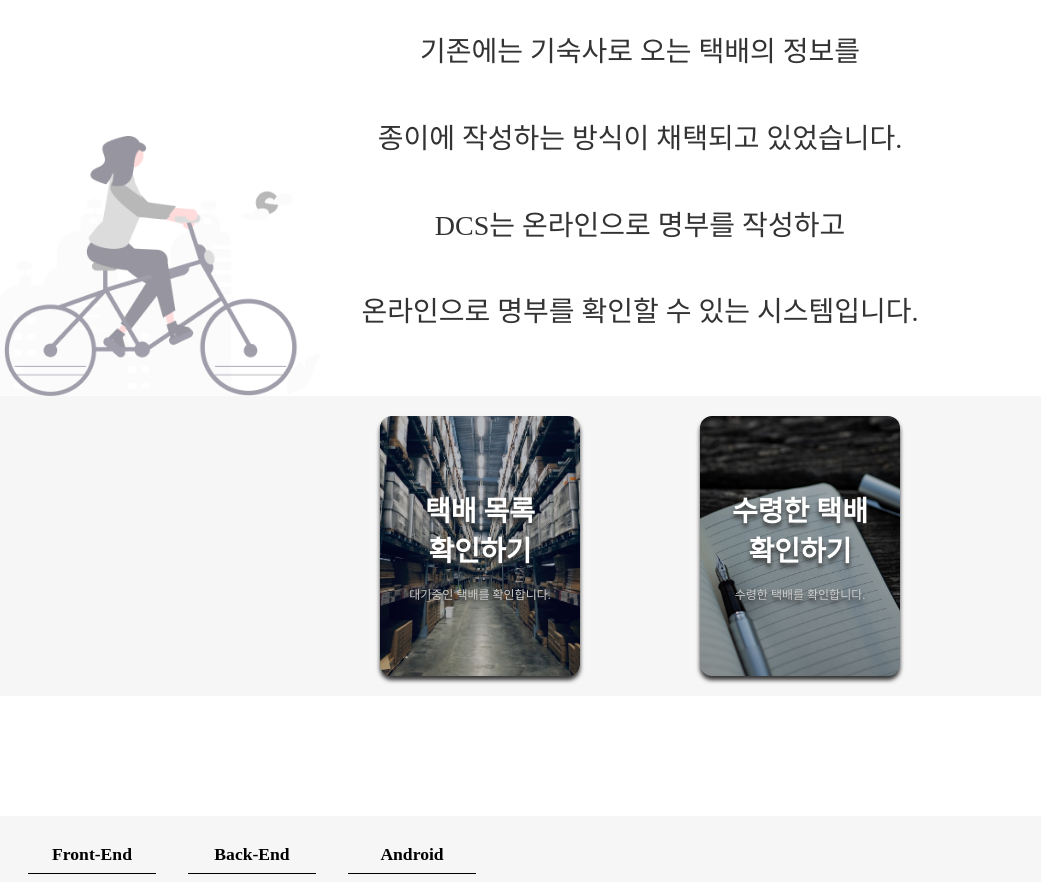
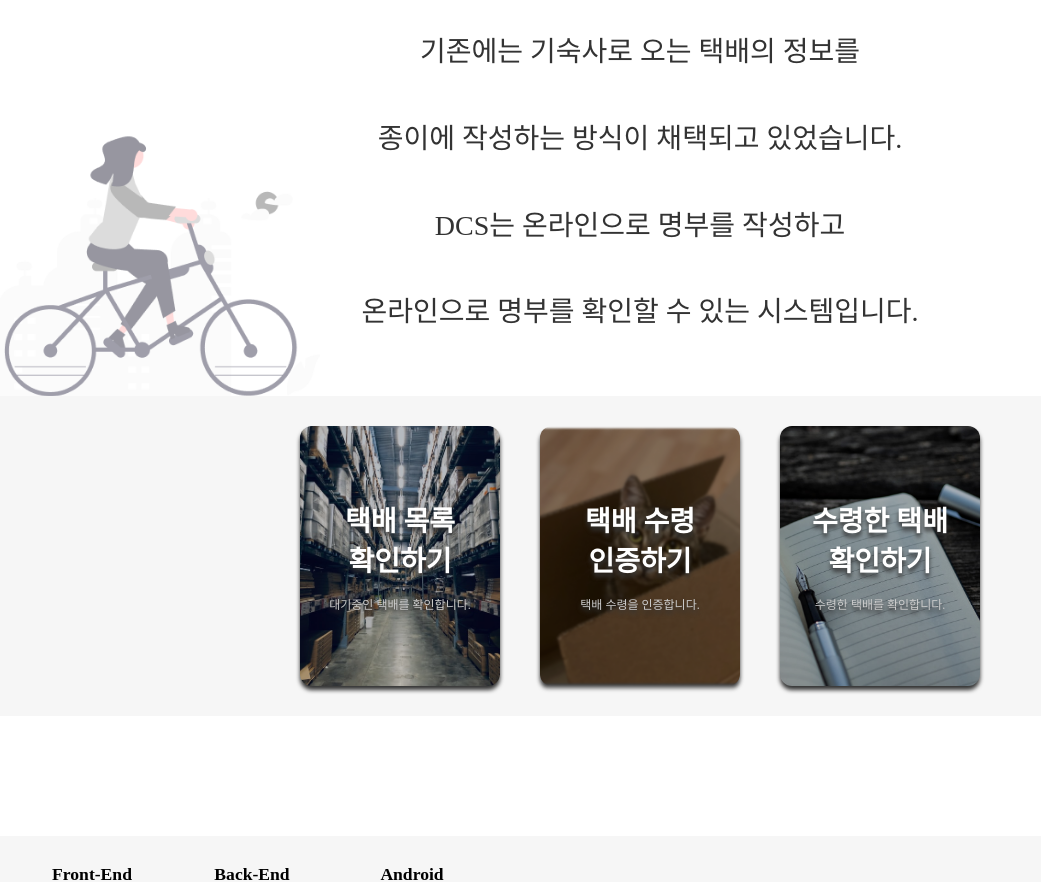
Before and after one commit to DDCS-DSM/DDCS_Web, a React (Create React App) app: page / in a window 1280 px wide. Shown: the part 560-1442 px from the top of the page, without its empty margins (0-1041 px from the left). Built offline with nearby package versions, Linux system fonts and the light colour scheme; the HTML template or start-up script is replaced by a standard one; a web font is replaced by a local one.

Commit message:
📝 ::  ClaimModal 복구 & 반응형 수정

```diff
--- a/src/App.tsx
+++ b/src/App.tsx
@@ -11,6 +11,7 @@ import Footer from "./components/Footer";
 import LoginModal from "./components/Modals/LoginModal";
 import PolicyModal from "./components/Modals/PolicyModal";
 import RegisterModal from "./components/Modals/RegisterModal";
+import ClaimModal from "./components/Modals/ClaimModal";
 
 axios.defaults.baseURL = "";
 
@@ -19,6 +20,7 @@ function App() {
   const [loginVisible, setLoginVisible] = useState<boolean>(false);
   const [policyVisible, setPolicyVisible] = useState<boolean>(false);
   const [registerVisible, setRegisterVisible] = useState<boolean>(false);
+  const [claimVisible, setClaimVisible] = useState<boolean>(false);
 
   return (
     <BrowserRouter>
@@ -44,10 +46,11 @@ function App() {
           setRegisterVisible={setRegisterVisible}
         />
       )}
+      {claimVisible && <ClaimModal setClaimVisible={setClaimVisible} />}
       <Header loginState={loginState} setLoginVisible={setLoginVisible} />
       <Title />
       <Routes>
-        <Route path="/" element={<Home />} />
+        <Route path="/" element={<Home setClaimVisible={setClaimVisible} />} />
         <Route path="/privacy" element={<Privacy />} />
         <Route path="/list" element={<List />} />
         <Route path="/enlist" element={<Enlist />} />
--- a/src/components/Background/Bike/Image/styles.ts
+++ b/src/components/Background/Bike/Image/styles.ts
@@ -3,7 +3,7 @@ import styled from "styled-components";
 export const Image = styled.img`
   position: absolute;
   left: 0;
-  transform: translateY(-35vh);
+  transform: translateY(-36.2vh);
 
   width: 40vh;
   height: 32.5vh;
--- a/src/components/Contents/Menu/index.tsx
+++ b/src/components/Contents/Menu/index.tsx
@@ -2,6 +2,7 @@ import * as S from "./styles";
 
 const Storage = require("../../../assets/images/storage.png");
 const Note = require("../../../assets/images/note.png");
+const Cat = require("../../../assets/images/cat.png");
 
 interface MenuContentProps {
   index: number;
@@ -20,6 +21,18 @@ const MenuContent = ({ index, setClaimVisible }: MenuContentProps) => {
       );
     case 2:
       return (
+        <S.Wrapper to="/"
+          onClick={() => {
+            if (setClaimVisible) setClaimVisible(true);
+          }}
+        >
+          <S.Background src={Cat} />
+          <S.Title>택배 수령 인증하기</S.Title>
+          <S.SubTitle>택배 수령을 인증합니다.</S.SubTitle>
+        </S.Wrapper>
+      );
+    case 3:
+      return (
         <S.Wrapper to="/">
           <S.Background src={Note} />
           <S.Title>수령한 택배 확인하기</S.Title>
--- a/src/components/Contents/Menu/styles.ts
+++ b/src/components/Contents/Menu/styles.ts
@@ -34,7 +34,8 @@ export const Wrapper = styled(Link)`
     filter: brightness(100%) drop-shadow(0 0.5vh 0.25vh #333);
   }
 
-  margin-right: 15vh;
+  margin-right: 10vh;
+
   :last-child {
     margin-right: 0;
   }
--- a/src/components/Contents/MenuCard/index.tsx
+++ b/src/components/Contents/MenuCard/index.tsx
@@ -23,17 +23,34 @@ const MenuCard = ({ index, setClaimVisible }: CardProps): JSX.Element => {
       );
     case 2:
       return (
-        <S.Card to="/">
+        <S.Card to="/"
+          onClick={() => {
+            if(setClaimVisible) setClaimVisible(true);
+          }}
+        >
           <S.LeftDiv>
             <img src={logo} alt="logo" />
             <S.TitleDiv>
-              <S.Title>수령한 택배 확인하기</S.Title>
-              <S.SubTitle>수령한 택배를 확인합니다.</S.SubTitle>
+              <S.Title>택배 수령 인증하기</S.Title>
+              <S.SubTitle>택배 수령을 인증합니다.</S.SubTitle>
             </S.TitleDiv>
           </S.LeftDiv>
           <img src={arrow} alt="arrow" />
         </S.Card>
       );
+    case 3:
+      return(
+        <S.Card to="/">
+          <S.LeftDiv>
+            <img src={logo} alt="logo" />
+            <S.TitleDiv>
+              <S.Title>택배 등록하기</S.Title>
+              <S.SubTitle>택배를 등록합니다.</S.SubTitle>
+            </S.TitleDiv>
+          </S.LeftDiv>
+          <img src={arrow} alt="arrow" />
+        </S.Card>
+      )
   }
 
   return <></>;
--- a/src/components/Menu/index.tsx
+++ b/src/components/Menu/index.tsx
@@ -6,7 +6,12 @@ import { useMediaQuery } from "react-responsive";
 
 import * as S from "./styles";
 
-const Menu = () => {
+interface MenuProps {
+  setClaimVisible: React.Dispatch<React.SetStateAction<boolean>>;
+}
+
+const Menu = ({ setClaimVisible }: MenuProps) => {
+
   const isMobile = useMediaQuery({ query: "(max-width: 426px)" });
 
   return (
@@ -15,12 +20,14 @@ const Menu = () => {
       {isMobile ? (
         <S.CardDiv>
           <Card index={1} />
-          <Card index={2} />
+          <Card index={2} setClaimVisible={setClaimVisible} />
+          <Card index={3} />
         </S.CardDiv>
       ) : (
         <S.Wrapper>
           <MenuContent index={1} />
-          <MenuContent index={2} />
+          <MenuContent index={2} setClaimVisible={setClaimVisible} />
+          <MenuContent index={3} />
         </S.Wrapper>
       )}
     </S.PreWrapper>
--- a/src/components/Menu/styles.ts
+++ b/src/components/Menu/styles.ts
@@ -6,7 +6,7 @@ export const PreWrapper = styled.div`
   margin: 0 auto;
 
   width: 100vw;
-  height: 37.5vh;
+  height: 40vh;
   @media ( max-width: 426px ){
     height: 150px;
   }
--- /dev/null
+++ b/src/components/Modals/ClaimModal/index.tsx
@@ -0,0 +1,28 @@
+import * as S from "./styles";
+
+interface ClaimModalProps {
+  setClaimVisible: React.Dispatch<React.SetStateAction<boolean>>;
+}
+
+const ClaimModal = ({ setClaimVisible }: ClaimModalProps) => {
+  return (
+    <S.Filter>
+      <S.Background>
+        <S.Close onClick={() => setClaimVisible(false)}>✕</S.Close>
+        <S.Title>택배 수령 인증</S.Title>
+        <S.Wrapper>
+          <S.UploadFileWrapper>
+            <S.UploadFileInput id="uploadfile" type="file" />
+            <S.UploadFileLabel htmlFor="uploadfile">
+              사진 업로드
+            </S.UploadFileLabel>
+          </S.UploadFileWrapper>
+          <S.Input placeholder="택배 내용물 이름" />
+          <S.Button>인증하기</S.Button>
+        </S.Wrapper>
+      </S.Background>
+    </S.Filter>
+  );
+};
+
+export default ClaimModal;
--- /dev/null
+++ b/src/components/Modals/ClaimModal/styles.ts
@@ -0,0 +1,201 @@
+import styled from "styled-components";
+import { download } from "../../../assets/images";
+
+export const Filter = styled.div`
+  position: fixed;
+  background-color: rgba(0, 0, 0, 0.25);
+
+  width: 100vw;
+  height: 100vh;
+
+  display: flex;
+  justify-content: center;
+  align-items: center;
+
+  z-index: 1;
+`;
+
+export const Background = styled.div`
+  background-color: #fff;
+
+  width: 60vh;
+  @media (max-width: 426px) {
+    width: 90vw;
+  }
+
+  display: flex;
+  flex-direction: column;
+  align-items: center;
+
+  border-radius: 1.5vh;
+  z-index: 2;
+`;
+
+export const Close = styled.div`
+  position: absolute;
+
+  margin-right: 54vh;
+  margin-top: 1vh;
+  @media (max-width: 426px) {
+    margin-right: 80vw;
+  }
+
+  font-family: "HAN";
+  font-size: 2.25vh;
+  font-weight: 100;
+
+  cursor: pointer;
+`;
+
+export const Title = styled.div`
+  margin-top: 5vh;
+  margin-bottom: 3vh;
+
+  font-family: "HAN";
+  font-size: 5vh;
+  @media (max-width: 426px) {
+    font-size: 4vh;
+  }
+  font-weight: 600;
+`;
+
+export const Wrapper = styled.form`
+  display: flex;
+  flex-direction: column;
+  align-items: center;
+
+  margin-bottom: 5vh;
+  @media (max-width: 426px) {
+    margin-bottom: 2vh;
+  }
+  width: 45vh;
+`;
+
+export const UploadFileWrapper = styled.div`
+  display: flex;
+`;
+
+export const UploadFileInput = styled.input`
+  position: absolute;
+
+  display: none;
+`;
+
+export const UploadFileLabel = styled.label`
+  all: unset;
+
+  background-color: #f6f6f6;
+  background-image: url(${download});
+  background-repeat: no-repeat;
+  background-size: 7.5vh 7.5vh;
+  background-position: 18.75vh 3.5vh;
+
+  padding-top: 11.5vh;
+  margin-bottom: 3vh;
+
+  width: 45vh;
+  height: 18vh;
+  @media (max-width: 426px) {
+    width: 38vh;
+    margin-bottom: 2.5vh;
+  }
+
+  color: #d0d0d0;
+  font-family: "HAN";
+  font-size: 2vh;
+  text-align: center;
+
+  border-radius: 1.5vh;
+  box-sizing: border-box;
+  cursor: pointer;
+`;
+
+export const Input = styled.input`
+  all: unset;
+  background-color: #f6f6f6;
+
+  padding-left: 1.5vh;
+  padding-right: 1.5vh;
+  margin-bottom: 3vh;
+
+  width: 45vh;
+  height: 6vh;
+  @media (max-width: 426px) {
+    width: 38vh;
+    margin-bottom: 2.5vh;
+  }
+
+  font-family: "HAN";
+  font-size: 2vh;
+
+  border-radius: 1.5vh;
+  box-sizing: border-box;
+`;
+
+export const Button = styled.button`
+  all: unset;
+  background-color: #f6f6f6;
+
+  margin-bottom: 3vh;
+
+  width: 45vh;
+  @media (max-width: 426px) {
+    width: 38vh;
+  }
+  height: 6vh;
+
+  font-family: "HAN";
+  font-size: 2.5vh;
+  text-align: center;
+
+  border-radius: 1.5vh;
+
+  cursor: pointer;
+  transition: filter 0.25s;
+
+  :hover {
+    filter: brightness(95%) drop-shadow(0 0 0.25vh #ddd);
+  }
+`;
+
+export const TextWrapper = styled.div`
+  margin-bottom: 5vh;
+
+  height: 7vh;
+
+  display: flex;
+  flex-direction: column;
+  justify-content: space-between;
+  align-items: center;
+`;
+
+export const Text = styled.div`
+  margin-bottom: 0.4vh;
+
+  display: flex;
+
+  font-family: "HAN";
+  font-size: 2vh;
+  @media (max-width: 426px) {
+    font-size: 1.3vh;
+  }
+`;
+
+export const Link = styled.div`
+  margin-bottom: 0.4vh;
+  :first-child {
+    margin-left: 0.8vh;
+  }
+
+  width: max-content;
+
+  font-family: "HAN";
+  font-size: 2vh;
+  @media (max-width: 426px) {
+    font-size: 1.3vh;
+  }
+  color: blue;
+
+  border-bottom: 0.1vh solid blue;
+  cursor: pointer;
+`;
--- a/src/pages/Home/index.tsx
+++ b/src/pages/Home/index.tsx
@@ -2,7 +2,11 @@ import Menu from "../../components/Menu";
 import * as S from "./styles";
 import { Title } from "../../styles/common";
 
-function Home() {
+interface HomeProps {
+  setClaimVisible: React.Dispatch<React.SetStateAction<boolean>>;
+}
+
+function Home({ setClaimVisible }: HomeProps) {
   return (
     <>
       <Title>DCS란 무엇인가요?</Title>
@@ -13,7 +17,7 @@ function Home() {
         <S.Phrase>DCS는 온라인으로 명부를 작성하고</S.Phrase>
         <S.Phrase>온라인으로 명부를 확인할 수 있는 시스템입니다.</S.Phrase>
       </S.PhraseWrapper>
-      <Menu/>
+      <Menu setClaimVisible={setClaimVisible} />
     </>
   );
 }
```
